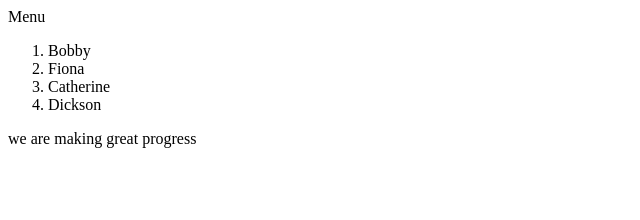
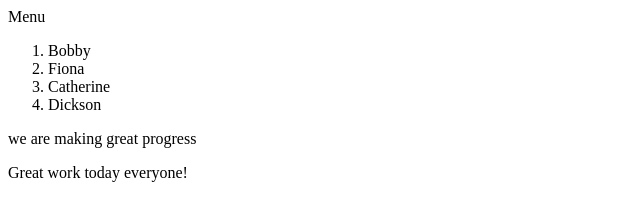
Before and after one commit to promoteglobal/Mixed_Messages, a plain HTML site: page index.html in a window 1280 px wide. Shown: the whole page, without its empty margins (0-640 px from the left). Drawn offline with Linux system fonts and the light colour scheme.

Commit message:
added new div-p tag

```diff
--- a/index.html
+++ b/index.html
@@ -19,6 +19,9 @@
         </ol>
         <p>we are making great progress</p>
     </div>
+    <div>
+        <p>Great work today everyone!</p>
+    </div>
 </body>
 
 </html>
```
